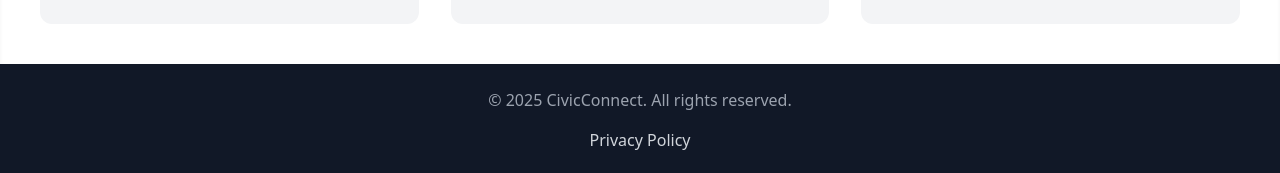
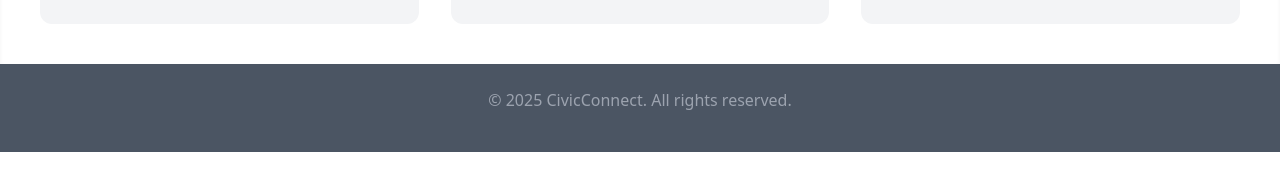
Before and after one commit to lnObempong/civicconnect, a React (Vite) app: page / in a window 1280 px wide. Shown: the part 1004-1177 px from the top of the page. After the commit the page ends 1156 px from the top, so only its background shows below. Built offline with nearby package versions, Linux system fonts and the light colour scheme.

Commit message:
Updated features and fixed bugs

```diff
--- a/src/pages/Landing.jsx
+++ b/src/pages/Landing.jsx
@@ -53,14 +53,10 @@ export default function Landing() {
       </section>
 
       {/* ✅ Footer */}
-      <footer className="bg-gray-900 text-gray-400 p-6 text-center">
+      <footer className="bg-gray-600 text-gray-400 p-6 text-center">
         <p className="mb-4">© {new Date().getFullYear()} CivicConnect. All rights reserved.</p>
         <ul className="flex justify-center gap-6 text-gray-300">
-          <li>
-            <Link to="/privacy" className="hover:underline">
-              Privacy Policy
-            </Link>
-          </li>
+
         </ul>
       </footer>
     </div>
--- a/src/pages/SubmitReport.jsx
+++ b/src/pages/SubmitReport.jsx
@@ -159,7 +159,7 @@ export default function SubmitReport({ onSubmit }) {
                     <option value="environment">Environment</option>
                     <option value="water">Water</option>
                     <option value="galamsey">Galamsey</option>
-                    <option value="other">Any Other</option>
+                    <option value="other">Other</option>
                   </select>
 
                   <select
```
